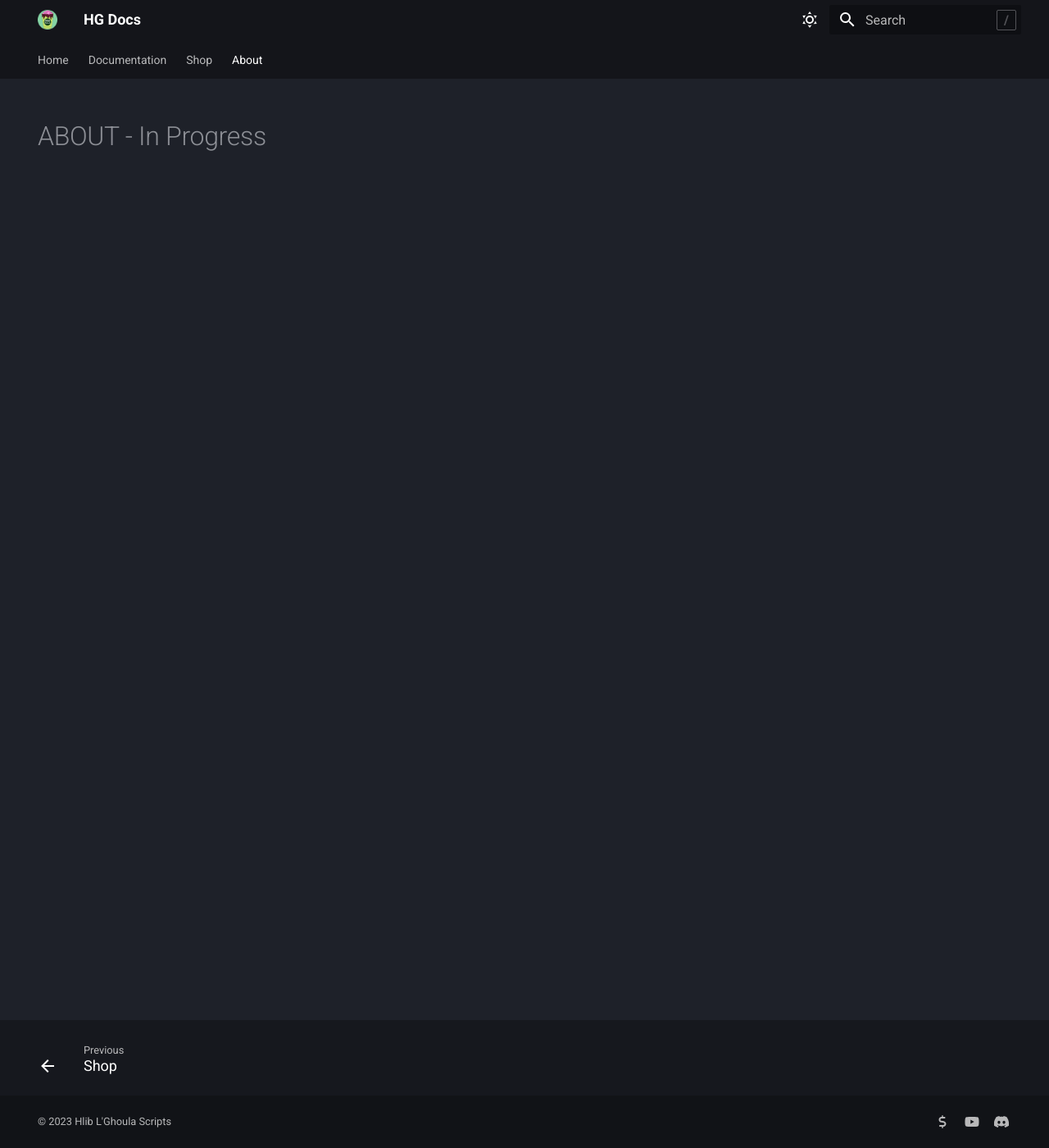
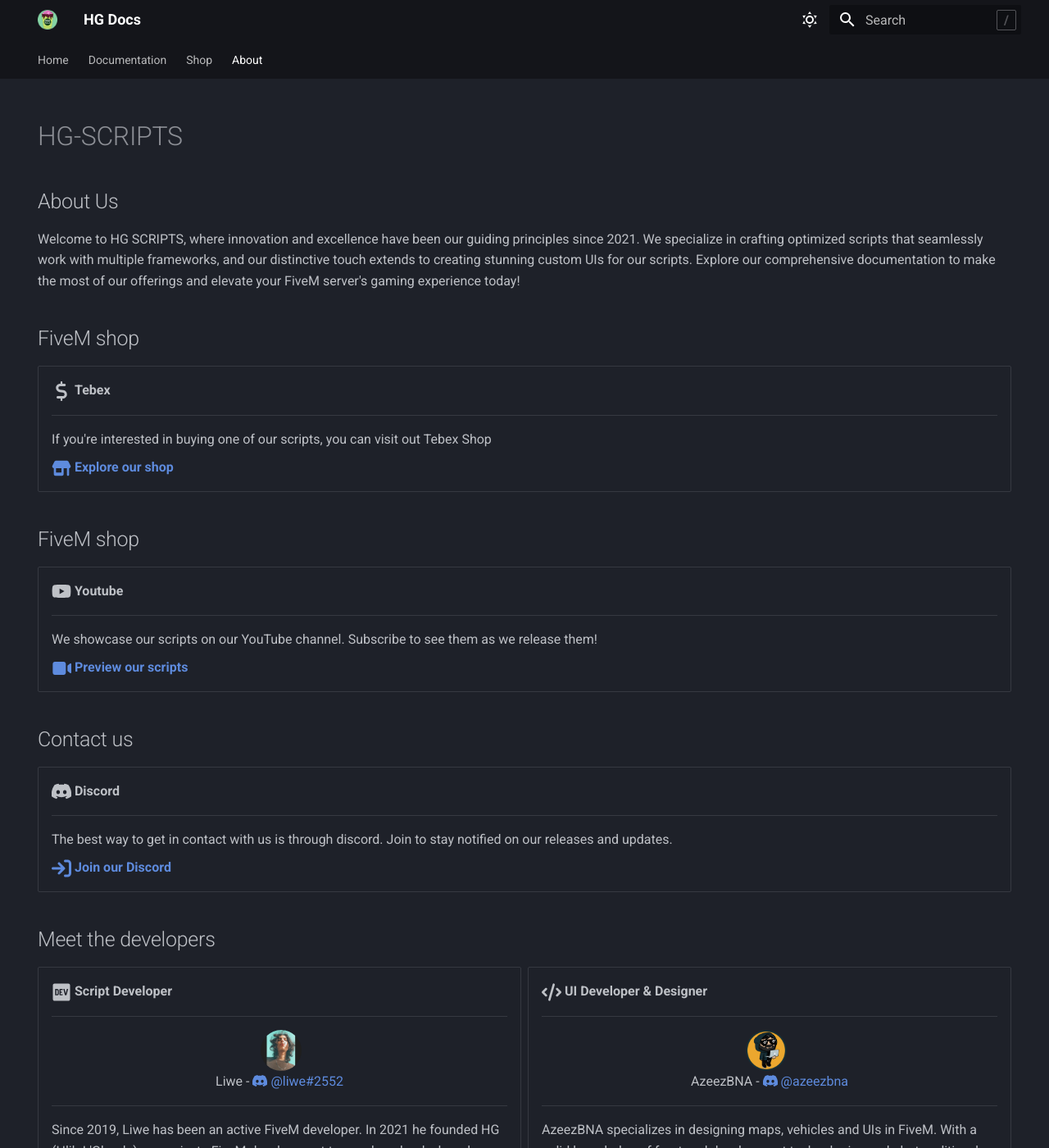
Before and after one commit to hgscripts/hgscripts.github.io, an MkDocs documentation site: the page built from docs/about/index.md, in a window 1280 px wide and 1400 px high. Shown: the whole window at 82% size. Built offline with MkDocs 1.6.1 and Material for MkDocs 9.7.7, drawn with Linux system fonts in a browser that asks for light colours; some of the changed text lies outside the part shown.

Commit message:
Added About page

```diff
--- a/docs/about/index.md
+++ b/docs/about/index.md
@@ -3,7 +3,74 @@
 hide:
   - navigation
   - toc
-  - path
+  - footer
 ---
 
-# ABOUT - In Progress
+# HG-SCRIPTS
+
+## About Us
+Welcome to HG SCRIPTS, where innovation and excellence have been our guiding principles since 2021. We specialize in crafting optimized scripts that seamlessly work with multiple frameworks, and our distinctive touch extends to creating stunning custom UIs for our scripts. Explore our comprehensive documentation to make the most of our offerings and elevate your FiveM server's gaming experience today!
+
+## FiveM shop
+<div class="grid cards" markdown>
+-   :fontawesome-solid-dollar-sign:{ .lg .middle } **Tebex**
+
+    ---
+
+    If you're interested in buying one of our scripts, you can visit out Tebex Shop
+
+    [:fontawesome-solid-shop:{ .lg .middle } **Explore our shop**](https://hlib-lghoula.tebex.io/)
+
+</div>
+
+## FiveM shop
+<div class="grid cards" markdown>
+-   :fontawesome-brands-youtube:{ .lg .middle } **Youtube**
+
+    ---
+    We showcase our scripts on our YouTube channel. Subscribe to see them as we release them!
+
+    [:fontawesome-solid-video:{ .lg .middle } **Preview our scripts**](https://www.youtube.com/@hliblghoula5946)
+
+</div>
+
+## Contact us
+<div class="grid cards" markdown>
+-   :fontawesome-brands-discord:{ .lg .middle } **Discord**
+
+    ---
+    The best way to get in contact with us is through discord. Join to stay notified on our releases and updates.
+
+    [:fontawesome-solid-arrow-right-to-bracket:{ .lg .middle } **Join our Discord**](https://discord.com/invite/Vn3Y2CP3n8)
+
+</div>
+
+
+## Meet the developers
+<div class="grid cards" markdown>
+
+-   :fontawesome-brands-dev:{ .lg .middle } **Script Developer**
+
+    ---
+
+      <figure markdown="1">
+    ![Liwe's profile picture](assets/liwe.png){: style="height:50px;border-radius:50%;margin-left:35%" }
+    Liwe - [:fontawesome-brands-discord: @liwe#2552](https://discord.com/users/905926234242953296)
+    </figure>
+
+    ---
+    Since 2019, Liwe has been an active FiveM developer. In 2021 he founded HG (Hlib L'Ghoula) as a private FiveM development team where he devloped a solid understanding of FiveM along with its Frameworks.
+
+-   :fontawesome-solid-code:{ .lg .middle }  **UI Developer & Designer**
+
+    ---
+
+      <figure markdown="1">
+    ![image](assets/azeezbna.png){: style="height:50px;border-radius:50%;margin-left:35%" }
+    AzeezBNA - [:fontawesome-brands-discord: @azeezbna](https://discord.com/users/237103649115996160)
+    </figure>
+
+    ---
+    AzeezBNA specializes in designing maps, vehicles and UIs in FiveM. With a solid knowledge of front-end development technologies and photo editing, he can make any vision come to life.
+
+</div>
```
Also changed, not shown: docs/index.md (+0 -1 lines), docs/shop/index.md (+0 -1 lines), docs/about/assets/azeezbna.png (added), docs/about/assets/liwe.png (added).
